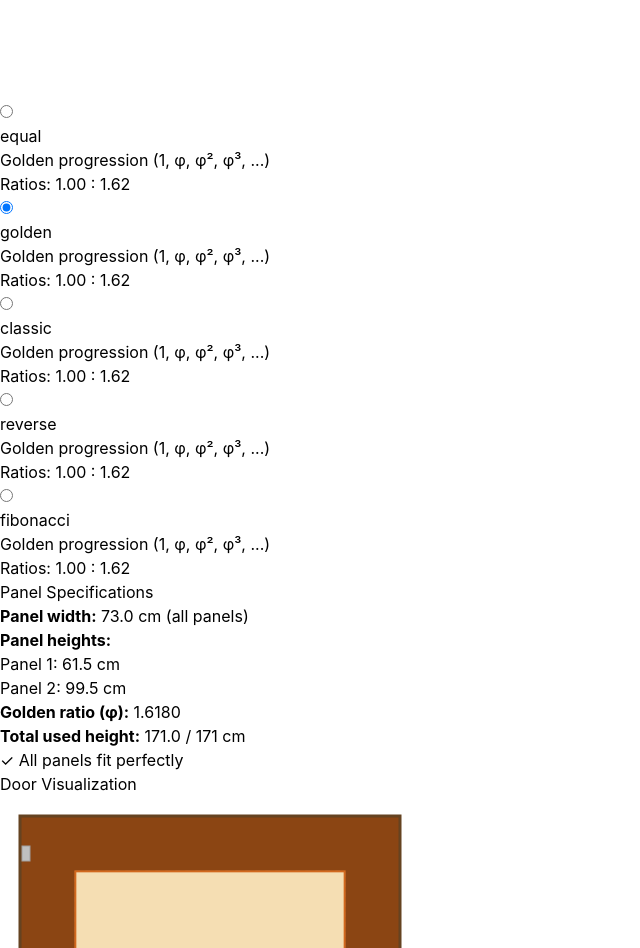
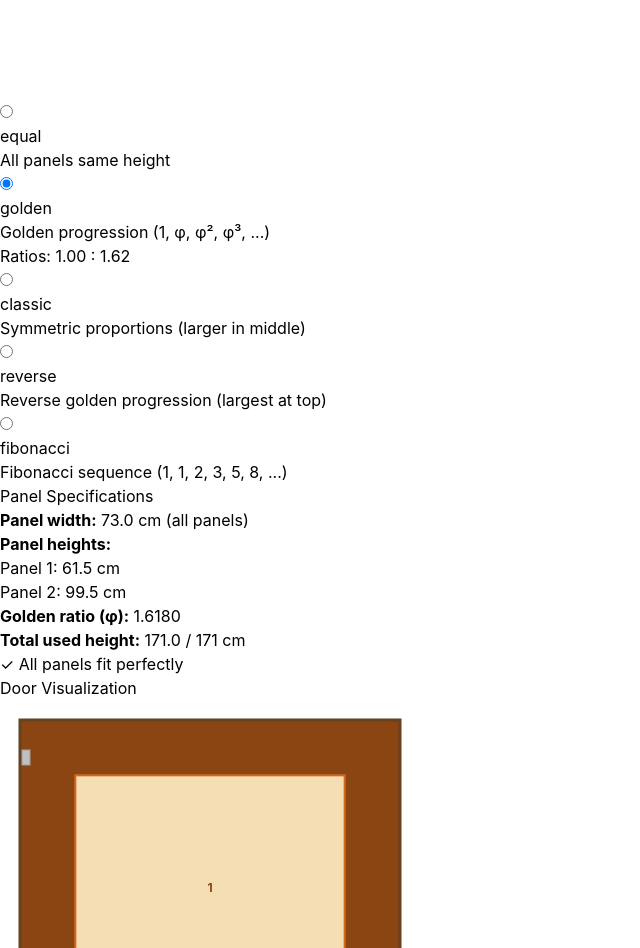
Before and after one commit to interceptor/door-panel-calculator, a React (Vite) app: page / in a window 1280 px wide. Shown: the part 1420-2368 px from the top of the page, without its empty margins (0-640 px from the left). Built offline with nearby package versions, Linux system fonts and the light colour scheme; the HTML template or start-up script is replaced by a standard one.

Commit message:
it seems that the golden ration and fibanacci options do the same thing. Also there is a bug, when selecting one of the options the description of that option is set to all other options as well

```diff
--- a/src/components/DoorPanelCalculator.jsx
+++ b/src/components/DoorPanelCalculator.jsx
@@ -135,7 +135,7 @@ const DoorPanelCalculator = () => {
   const scaledDoorWidth = doorWidth * scale;
   const scaledDoorHeight = doorHeight * scale;
 
-  const getProportionDescription = () => {
+  const getProportionDescription = (type) => {
     const descriptions = {
       equal: 'All panels same height',
       golden: 'Golden progression (1, φ, φ², φ³, ...)',
@@ -143,7 +143,7 @@ const DoorPanelCalculator = () => {
       reverse: 'Reverse golden progression (largest at top)',
       fibonacci: 'Fibonacci sequence (1, 1, 2, 3, 5, 8, ...)'
     };
-    return descriptions[proportionType] || '';
+    return descriptions[type] || '';
   };
 
   const availableProportions = useMemo(() => {
@@ -279,11 +279,13 @@ const DoorPanelCalculator = () => {
                     <div className="flex-1">
                       <span className="font-medium capitalize">{prop}</span>
                       <div className="text-sm text-gray-600 mt-1">
-                        {getProportionDescription()}
+                        {getProportionDescription(prop)}
                       </div>
-                      <div className="text-xs text-gray-500 mt-1">
-                        Ratios: {calculations.heightRatios.map(r => r.toFixed(2)).join(' : ')}
-                      </div>
+                      {proportionType === prop && (
+                        <div className="text-xs text-gray-500 mt-1">
+                          Ratios: {calculations.heightRatios.map(r => r.toFixed(2)).join(' : ')}
+                        </div>
+                      )}
                     </div>
                   </label>
                 ))}
```
